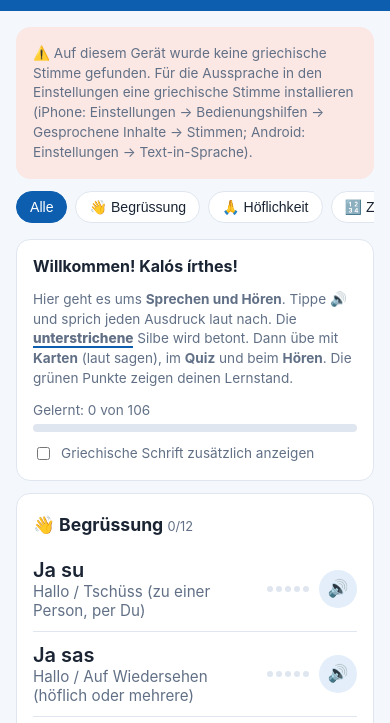
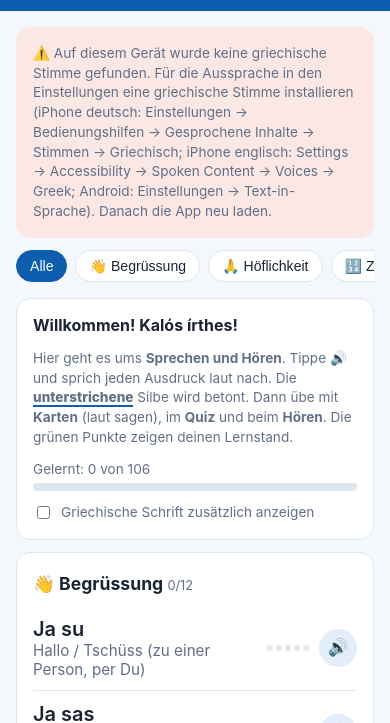
Before and after one commit to danielfisler-ux/golf-tracker, a plain HTML site: page griechisch/index.html in a window 390 px wide. Shown: the part 40-763 px from the top of the page. Drawn offline with Linux system fonts and the light colour scheme.

Commit message:
Stimmen-Hinweis auch für englisches iPhone
Co-Authored-By: Claude Opus 5.5 <noreply@anthropic.com>
Claude-Session: https://claude.ai/code/session_01BhB3Y3jzynXidxZJWCKWpK

```diff
--- a/griechisch/index.html
+++ b/griechisch/index.html
@@ -341,7 +341,7 @@ function grSmall(it){ return S.showGr ? `<div class="note" style="font-size:.85r
 function noVoiceWarn(){
   return greekVoice ? "" : `<div class="card tip" style="background:var(--bad-soft);border-color:var(--bad-soft)">⚠️ Auf diesem Gerät wurde keine griechische Stimme gefunden.
     Für die Aussprache in den Einstellungen eine griechische Stimme installieren
-    (iPhone: Einstellungen → Bedienungshilfen → Gesprochene Inhalte → Stimmen; Android: Einstellungen → Text-in-Sprache).</div>`;
+    (iPhone deutsch: Einstellungen → Bedienungshilfen → Gesprochene Inhalte → Stimmen → Griechisch; iPhone englisch: Settings → Accessibility → Spoken Content → Voices → Greek; Android: Einstellungen → Text-in-Sprache). Danach die App neu laden.</div>`;
 }
 
 /* ---------- LERNEN (Liste) ---------- */
```
